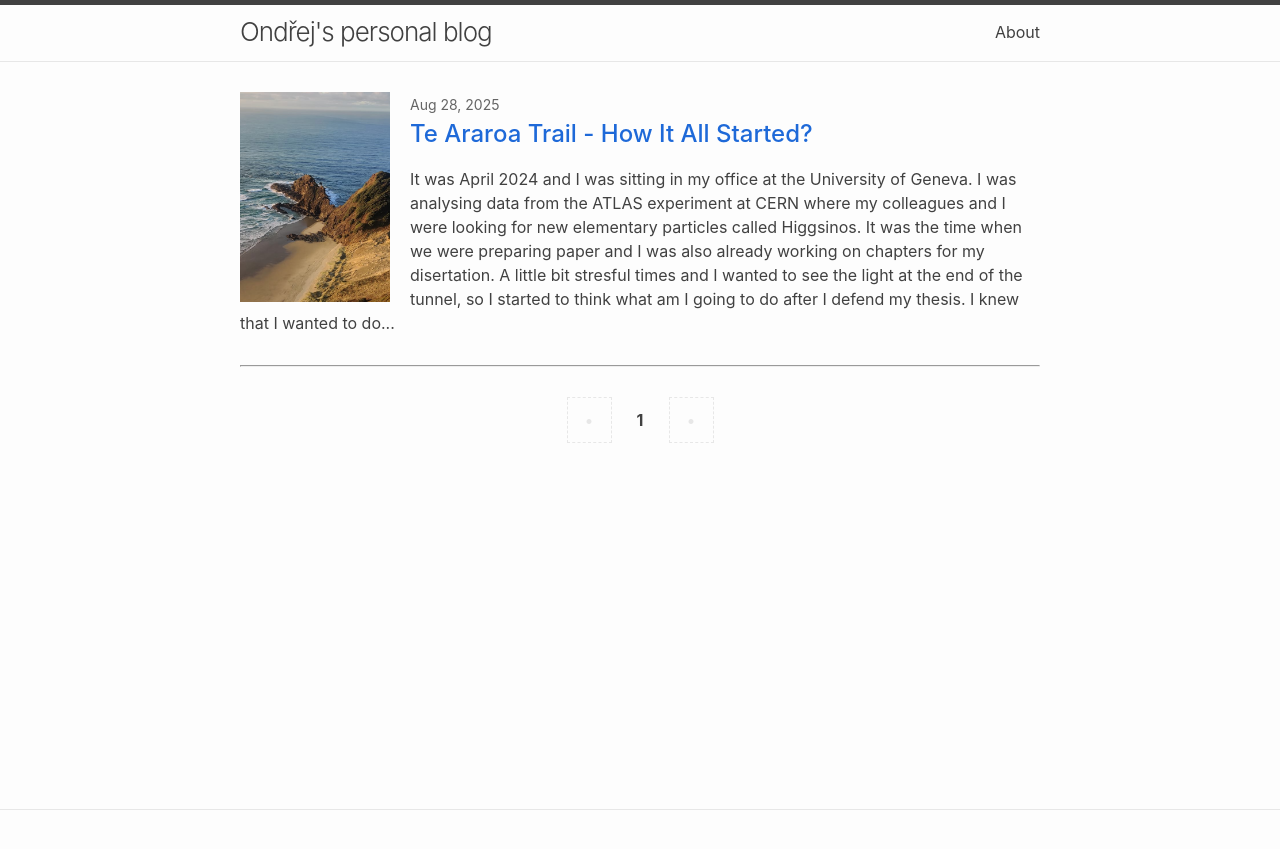
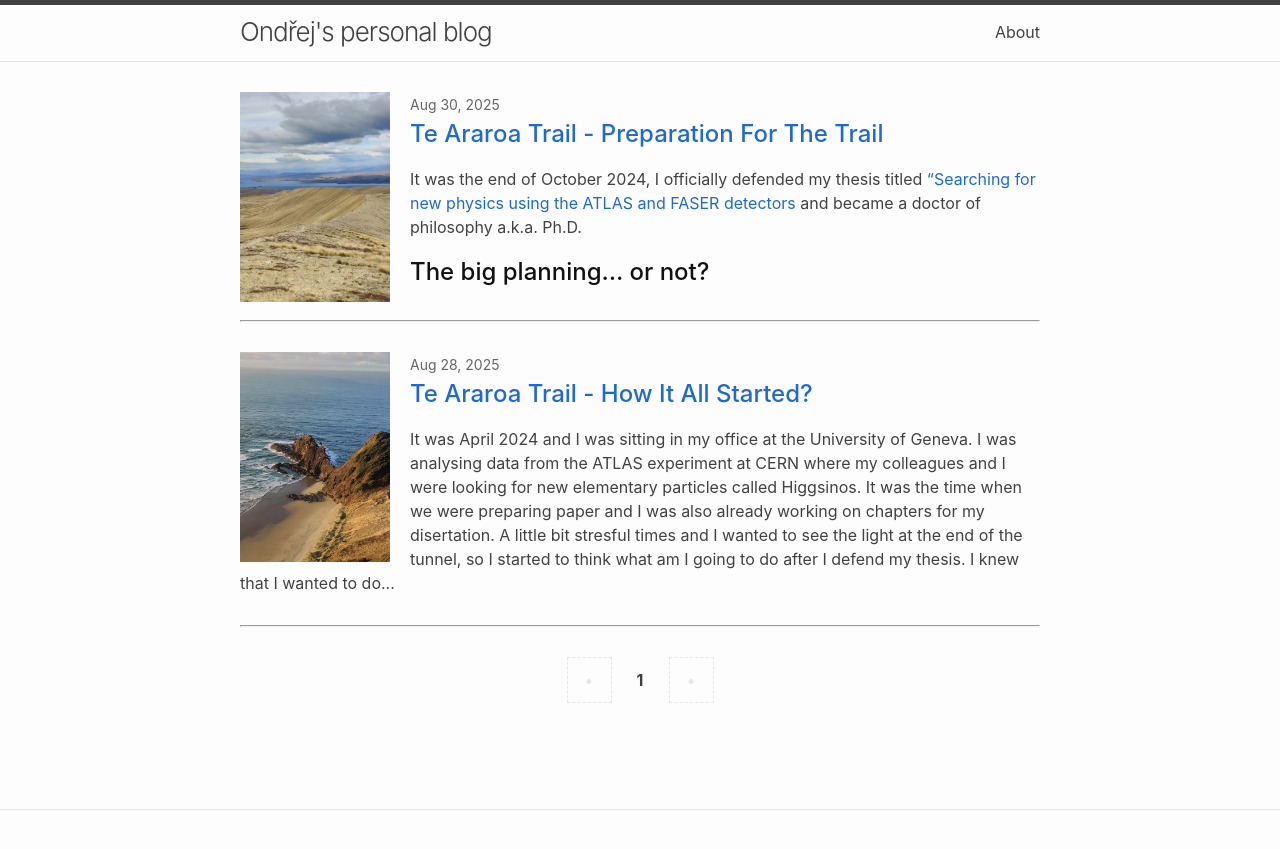
Before and after one commit to otheiner/blog, a Jekyll site: the page built from index.html, in a window 1280 px wide. Shown: the top 849 px of the page. Built offline with Jekyll 4.4.1, drawn with Linux system fonts in a browser that asks for light colours; the list of posts is cut into pages by our own code.

Commit message:
Second post and trying to fix image

```diff
--- /dev/null
+++ b/_posts/2025-08-30-TA_preparation.md
@@ -0,0 +1,10 @@
+---
+layout: post
+title: Te Araroa Trail - Preparation For The Trail
+tags: hiking TeAraroa
+image: /assets/images/TA/ridge.jpeg
+---
+
+It was the end of October 2024, I officially defended my thesis titled ["Searching for new physics using the ATLAS and FASER detectors](https://repository.cern/records/wp9p0-hkk75) and became a doctor of philosophy a.k.a. Ph.D.
+
+## The big planning... or not?
```
Also changed, not shown: _posts/2025-08-28-TA_the_idea.md (+1 -1 lines).
